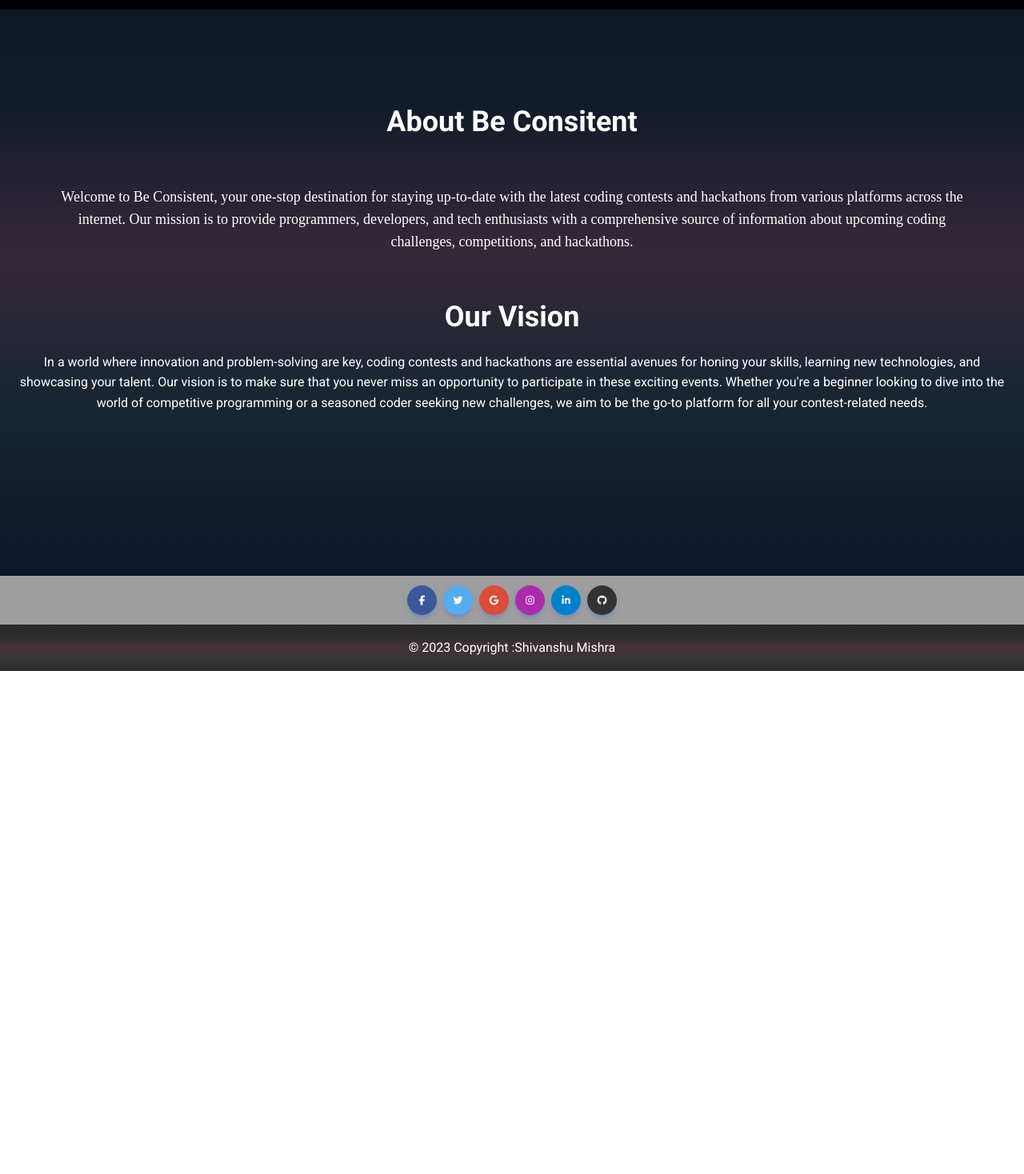
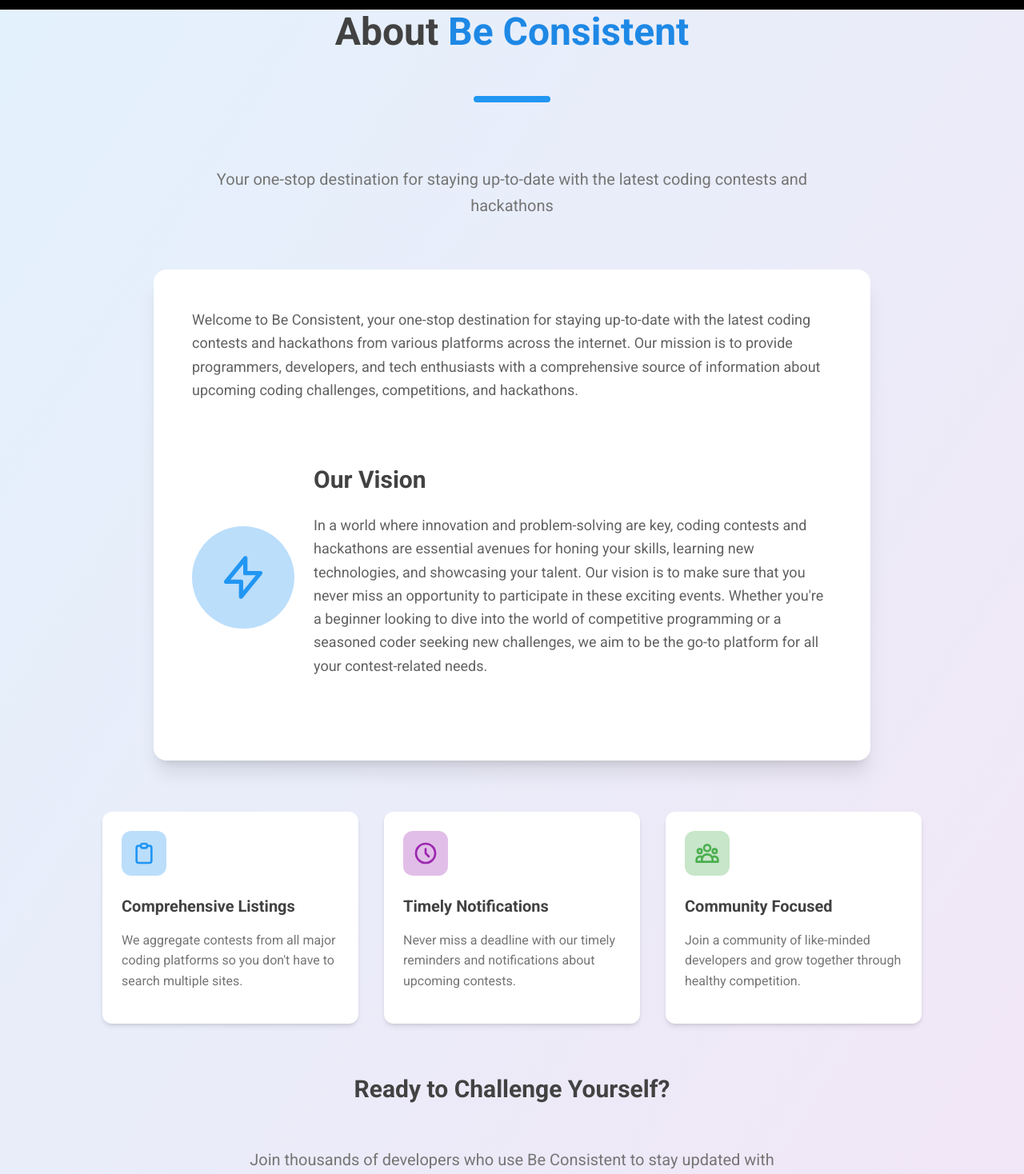
Before and after one commit to ritiksingh14671/be-consistent, a React (Create React App) app in the folder be-consistent/: page /about in a window 1280 px wide. Shown: the part 80-1548 px from the top of the page at 80% size. Before the commit the page ends 919 px from the top, so only its background shows below. Built offline with nearby package versions, Linux system fonts and the light colour scheme.

Commit message:
Update About.js

```diff
--- a/be-consistent/src/Component/About.js
+++ b/be-consistent/src/Component/About.js
@@ -1,24 +1,96 @@
-import React from 'react'
-import Footer from './Footer'
+import React from 'react';
+import Footer from './Footer';
 
 const About = () => {
-  document.title = "About- Be Consistent";
+  document.title = "About - Be Consistent";
+
   return (
-    <div className='h-screen'>
-       <div className="text-white h-full p-4 flex flex-col justify-center items-center text-center">
-      <h1 className="font-bold text-4xl m-6">About Be Consitent</h1>
-      <p className="m-7 p-2 md:p-5 text-lg font-serif">
-Welcome to Be Consistent, your one-stop destination for staying up-to-date with the latest coding contests and hackathons from various platforms across the internet. Our mission is to provide programmers, developers, and tech enthusiasts with a comprehensive source of information about upcoming coding challenges, competitions, and hackathons.
-</p>
+    <div className="min-h-screen bg-gradient-to-br from-blue-50 to-purple-50">
+      <div className="container mx-auto px-4 py-24">
+        {/* Header Section */}
+        <div className="text-center mb-16">
+          <h1 className="text-5xl font-bold text-gray-800 mb-6">
+            About <span className="text-blue-600">Be Consistent</span>
+          </h1>
+          <div className="w-24 h-2 bg-blue-500 mx-auto mb-8 rounded-full"></div>
+          <p className="text-xl text-gray-600 max-w-3xl mx-auto leading-relaxed">
+            Your one-stop destination for staying up-to-date with the latest coding contests and hackathons
+          </p>
+        </div>
 
-<h1 className="font-bold text-4xl m-6">Our Vision</h1>
+        {/* Content Section */}
+        <div className="max-w-4xl mx-auto bg-white rounded-2xl shadow-xl overflow-hidden mb-16">
+          <div className="p-8 md:p-12">
+            <p className="text-lg text-gray-700 leading-relaxed mb-8">
+              Welcome to Be Consistent, your one-stop destination for staying up-to-date with the latest coding contests and hackathons from various platforms across the internet. Our mission is to provide programmers, developers, and tech enthusiasts with a comprehensive source of information about upcoming coding challenges, competitions, and hackathons.
+            </p>
 
-<p>In a world where innovation and problem-solving are key, coding contests and hackathons are essential avenues for honing your skills, learning new technologies, and showcasing your talent. Our vision is to make sure that you never miss an opportunity to participate in these exciting events. Whether you're a beginner looking to dive into the world of competitive programming or a seasoned coder seeking new challenges, we aim to be the go-to platform for all your contest-related needs.
-</p>
+            <div className="flex items-center my-10">
+              <div className="hidden md:block flex-shrink-0 mr-6">
+                <div className="w-32 h-32 bg-blue-100 rounded-full flex items-center justify-center">
+                  <svg xmlns="http://www.w3.org/2000/svg" className="h-16 w-16 text-blue-500" fill="none" viewBox="0 0 24 24" stroke="currentColor">
+                    <path strokeLinecap="round" strokeLinejoin="round" strokeWidth={2} d="M13 10V3L4 14h7v7l9-11h-7z" />
+                  </svg>
+                </div>
+              </div>
+              <div>
+                <h2 className="text-3xl font-bold text-gray-800 mb-4">Our Vision</h2>
+                <p className="text-lg text-gray-700 leading-relaxed">
+                  In a world where innovation and problem-solving are key, coding contests and hackathons are essential avenues for honing your skills, learning new technologies, and showcasing your talent. Our vision is to make sure that you never miss an opportunity to participate in these exciting events. Whether you're a beginner looking to dive into the world of competitive programming or a seasoned coder seeking new challenges, we aim to be the go-to platform for all your contest-related needs.
+                </p>
+              </div>
+            </div>
+          </div>
+        </div>
+
+        {/* Features Section */}
+        <div className="grid md:grid-cols-3 gap-8 max-w-5xl mx-auto mb-16">
+          <div className="bg-white p-6 rounded-xl shadow-md hover:shadow-lg transition-shadow duration-300">
+            <div className="w-14 h-14 bg-blue-100 rounded-xl flex items-center justify-center mb-4">
+              <svg xmlns="http://www.w3.org/2000/svg" className="h-8 w-8 text-blue-500" fill="none" viewBox="0 0 24 24" stroke="currentColor">
+                <path strokeLinecap="round" strokeLinejoin="round" strokeWidth={2} d="M9 5H7a2 2 0 00-2 2v12a2 2 0 002 2h10a2 2 0 002-2V7a2 2 0 00-2-2h-2M9 5a2 2 0 002 2h2a2 2 0 002-2M9 5a2 2 0 012-2h2a2 2 0 012 2" />
+              </svg>
+            </div>
+            <h3 className="text-xl font-semibold text-gray-800 mb-3">Comprehensive Listings</h3>
+            <p className="text-gray-600">We aggregate contests from all major coding platforms so you don't have to search multiple sites.</p>
+          </div>
+
+          <div className="bg-white p-6 rounded-xl shadow-md hover:shadow-lg transition-shadow duration-300">
+            <div className="w-14 h-14 bg-purple-100 rounded-xl flex items-center justify-center mb-4">
+              <svg xmlns="http://www.w3.org/2000/svg" className="h-8 w-8 text-purple-500" fill="none" viewBox="0 0 24 24" stroke="currentColor">
+                <path strokeLinecap="round" strokeLinejoin="round" strokeWidth={2} d="M12 8v4l3 3m6-3a9 9 0 11-18 0 9 9 0 0118 0z" />
+              </svg>
+            </div>
+            <h3 className="text-xl font-semibold text-gray-800 mb-3">Timely Notifications</h3>
+            <p className="text-gray-600">Never miss a deadline with our timely reminders and notifications about upcoming contests.</p>
+          </div>
+
+          <div className="bg-white p-6 rounded-xl shadow-md hover:shadow-lg transition-shadow duration-300">
+            <div className="w-14 h-14 bg-green-100 rounded-xl flex items-center justify-center mb-4">
+              <svg xmlns="http://www.w3.org/2000/svg" className="h-8 w-8 text-green-500" fill="none" viewBox="0 0 24 24" stroke="currentColor">
+                <path strokeLinecap="round" strokeLinejoin="round" strokeWidth={2} d="M17 20h5v-2a3 3 0 00-5.356-1.857M17 20H7m10 0v-2c0-.656-.126-1.283-.356-1.857M7 20H2v-2a3 3 0 015.356-1.857M7 20v-2c0-.656.126-1.283.356-1.857m0 0a5.002 5.002 0 019.288 0M15 7a3 3 0 11-6 0 3 3 0 016 0zm6 3a2 2 0 11-4 0 2 2 0 014 0zM7 10a2 2 0 11-4 0 2 2 0 014 0z" />
+              </svg>
+            </div>
+            <h3 className="text-xl font-semibold text-gray-800 mb-3">Community Focused</h3>
+            <p className="text-gray-600">Join a community of like-minded developers and grow together through healthy competition.</p>
+          </div>
+        </div>
+
+        {/* Call to Action */}
+        <div className="text-center mb-16">
+          <h2 className="text-3xl font-bold text-gray-800 mb-6">Ready to Challenge Yourself?</h2>
+          <p className="text-xl text-gray-600 mb-8 max-w-2xl mx-auto">
+            Join thousands of developers who use Be Consistent to stay updated with coding contests and advance their skills.
+          </p>
+          <button className="bg-blue-600 hover:bg-blue-700 text-white font-semibold py-3 px-8 rounded-lg shadow-md transition-colors duration-300">
+            Explore Contests
+          </button>
+        </div>
+      </div>
+
+      <Footer />
     </div>
-      <Footer/>
-    </div>
-  )
-}
+  );
+};
 
-export default About
+export default About;
```
